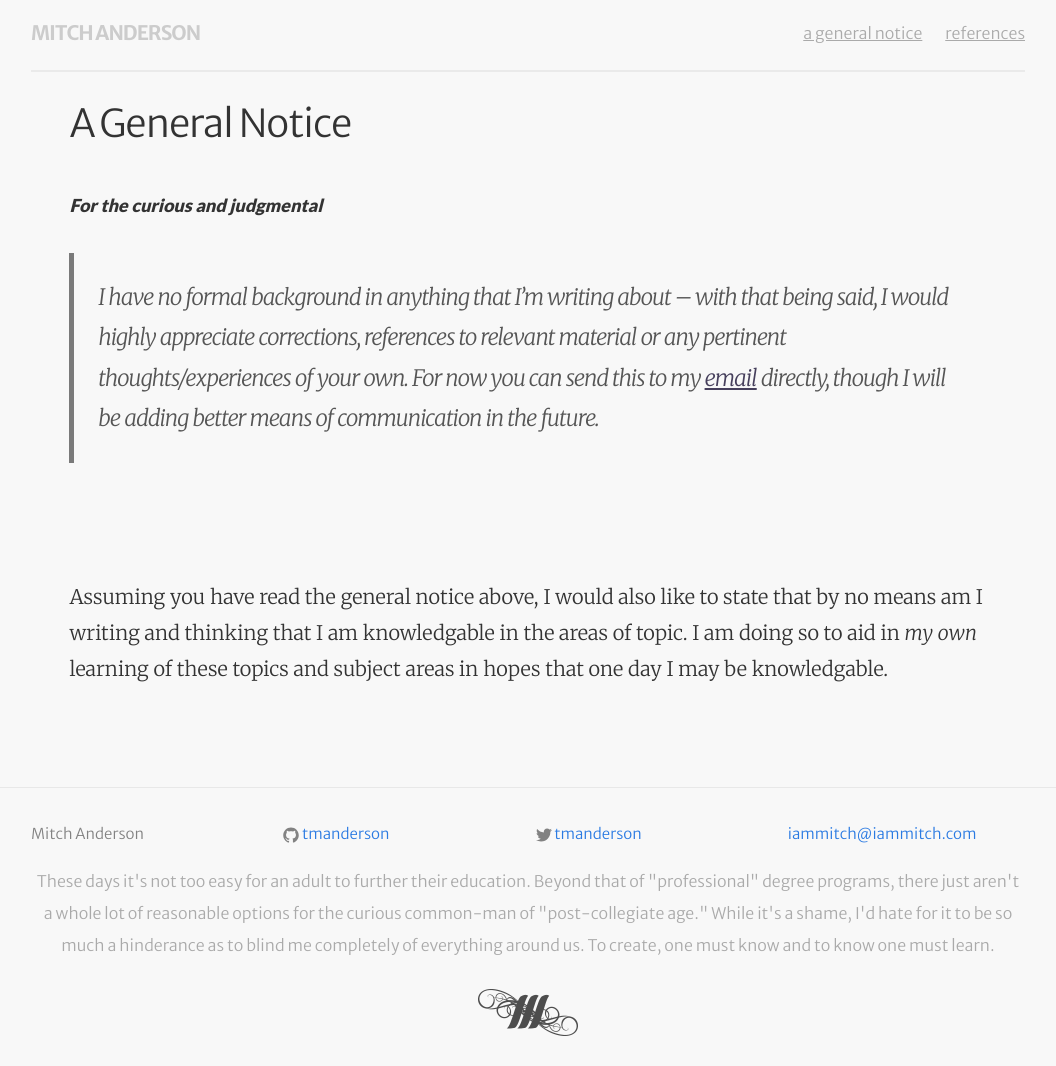
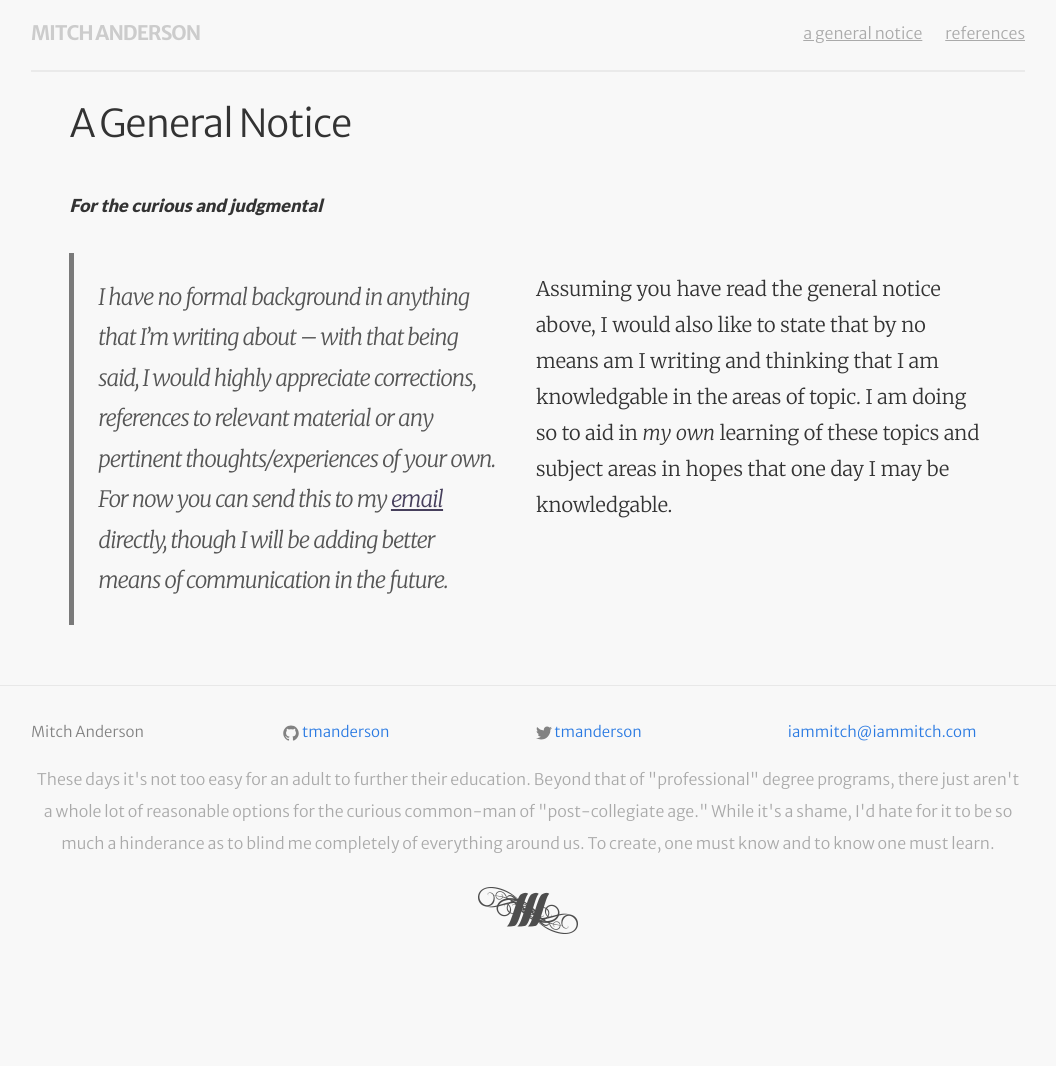
Before and after one commit to tmanderson/tmanderson.github.io, a Jekyll site: the page built from about.md, in a window 1280 px wide. Shown: the whole page, without its empty margins (112-1168 px from the left). Built offline with Jekyll 4.4.1, drawn with Linux system fonts in a browser that asks for light colours; nearby versions of some CDN libraries; after the commit the page ends 964 px from its top, so only the background shows below that.

Commit message:
Update _posts.scss

```diff
--- a/_sass/_posts.scss
+++ b/_sass/_posts.scss
@@ -8,6 +8,10 @@
 article {
   font-family: "Merriweather", serif;
   padding: 0.8em 0 3em;
+
+  @media screen and (min-width: 1080px) {
+    columns: 2;
+  }
 
   a {
     color: #4183C4; }
@@ -30,6 +34,12 @@ article {
     -webkit-font-smoothing: antialiased;
     cursor: text;
     position: relative;
+
+    break-after: avoid-column;
+
+    & > :first-child {
+      column-span: all;
+    }
   }
 
   h1:hover a.anchor, h2:hover a.anchor, h3:hover a.anchor, h4:hover a.anchor, h5:hover a.anchor, h6:hover a.anchor {
```
